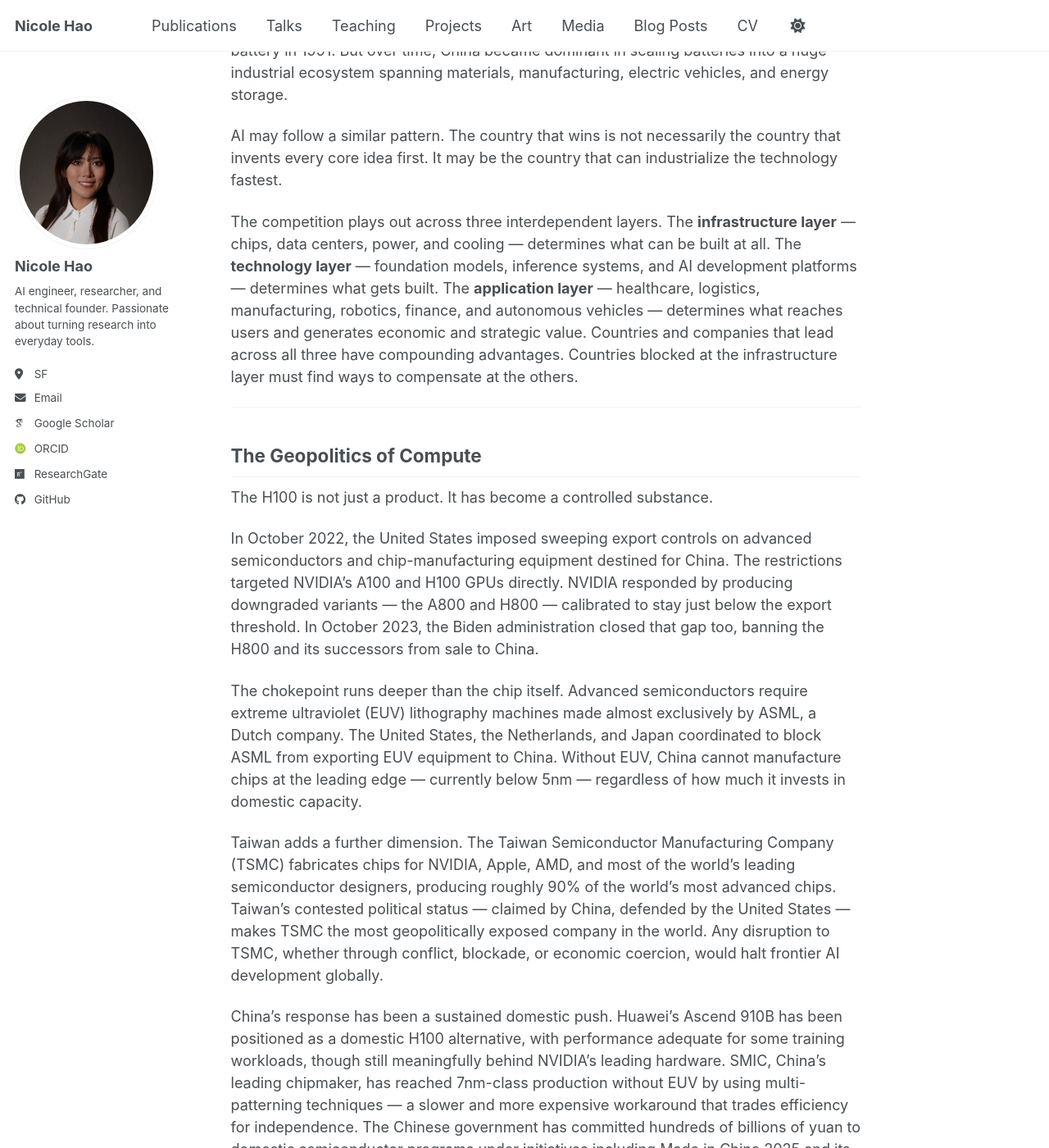
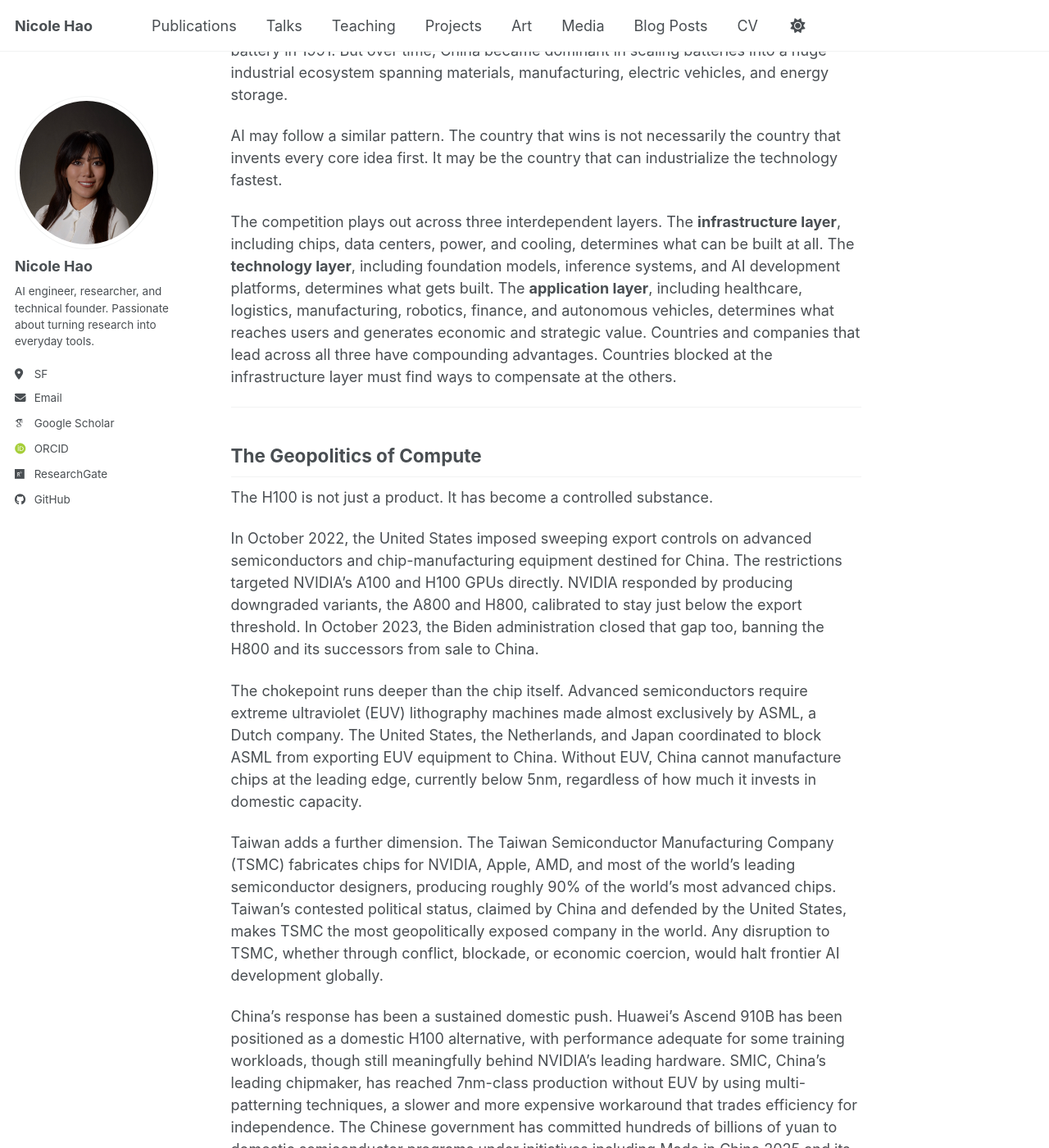
Before and after one commit to nicolehao34/nicolehao34.github.io, a Jekyll site: the page built from _posts/2026-04-27-compute-power-geopolitics-and-the-AI-race.md, in a window 1280 px wide and 1400 px high, scrolled down 4111 px. Shown: the whole window at 82% size. Built offline with Jekyll 4.4.1, drawn with Linux system fonts in a browser that asks for light colours; some web fonts are replaced; a script bundle is joined from its source files by our own code; library files that are not in the unit come from our copies; some of the changed text lies outside the part shown.

Commit message:
Remove em dashes from Compute Power blog post and rewrite for grammatical correctness

```diff
--- a/_posts/2026-04-27-compute-power-geopolitics-and-the-AI-race.md
+++ b/_posts/2026-04-27-compute-power-geopolitics-and-the-AI-race.md
@@ -3,11 +3,11 @@ layout: single
 title: "Compute Power, Geopolitics, and the AI Race"
 ---
 
-In the AI boom, the NVIDIA H100 has become more than a chip. It has become a symbol of power — and an instrument of geopolitics.
+In the AI boom, the NVIDIA H100 has become more than a chip. It has become a symbol of power and an instrument of geopolitics.
 
-A single H100 GPU can cost tens of thousands of dollars. In 2024, Elon Musk's xAI built Colossus, a supercomputer initially reported to run on 100,000 H100s to train Grok [1]. That image — rows of racks filled with elite chips — has come to represent the dominant belief of the AI era: whoever controls the most compute controls the future. The United States has taken that belief seriously enough to ban exports of H100s to China entirely.
+A single H100 GPU can cost tens of thousands of dollars. In 2024, Elon Musk's xAI built Colossus, a supercomputer initially reported to run on 100,000 H100s to train Grok [1]. That image of rows of racks filled with elite chips has come to represent the dominant belief of the AI era: whoever controls the most compute controls the future. The United States has taken that belief seriously enough to ban exports of H100s to China entirely.
 
-But is AI really just a compute war? Compute matters enormously — without it, you cannot train frontier models, serve billions of users, or run advanced reasoning systems at scale. But the history of AI shows that hardware alone does not decide the outcome. The real race spans hardware, algorithms, data, industrial deployment, and the geopolitical contest over who can access the tools to do any of it.
+But is AI really just a compute war? Compute matters enormously. Without it, you cannot train frontier models, serve billions of users, or run advanced reasoning systems at scale. But the history of AI shows that hardware alone does not decide the outcome. The real race spans hardware, algorithms, data, industrial deployment, and the geopolitical contest over who can access the tools to do any of it.
 
 ---
 
@@ -94,7 +94,7 @@ The analogy to lithium batteries is useful. The foundational science behind lith
 
 AI may follow a similar pattern. The country that wins is not necessarily the country that invents every core idea first. It may be the country that can industrialize the technology fastest.
 
-The competition plays out across three interdependent layers. The **infrastructure layer** — chips, data centers, power, and cooling — determines what can be built at all. The **technology layer** — foundation models, inference systems, and AI development platforms — determines what gets built. The **application layer** — healthcare, logistics, manufacturing, robotics, finance, and autonomous vehicles — determines what reaches users and generates economic and strategic value. Countries and companies that lead across all three have compounding advantages. Countries blocked at the infrastructure layer must find ways to compensate at the others.
+The competition plays out across three interdependent layers. The **infrastructure layer**, including chips, data centers, power, and cooling, determines what can be built at all. The **technology layer**, including foundation models, inference systems, and AI development platforms, determines what gets built. The **application layer**, including healthcare, logistics, manufacturing, robotics, finance, and autonomous vehicles, determines what reaches users and generates economic and strategic value. Countries and companies that lead across all three have compounding advantages. Countries blocked at the infrastructure layer must find ways to compensate at the others.
 
 ---
 
@@ -102,17 +102,17 @@ The competition plays out across three interdependent layers. The **infrastructu
 
 The H100 is not just a product. It has become a controlled substance.
 
-In October 2022, the United States imposed sweeping export controls on advanced semiconductors and chip-manufacturing equipment destined for China. The restrictions targeted NVIDIA's A100 and H100 GPUs directly. NVIDIA responded by producing downgraded variants — the A800 and H800 — calibrated to stay just below the export threshold. In October 2023, the Biden administration closed that gap too, banning the H800 and its successors from sale to China.
+In October 2022, the United States imposed sweeping export controls on advanced semiconductors and chip-manufacturing equipment destined for China. The restrictions targeted NVIDIA's A100 and H100 GPUs directly. NVIDIA responded by producing downgraded variants, the A800 and H800, calibrated to stay just below the export threshold. In October 2023, the Biden administration closed that gap too, banning the H800 and its successors from sale to China.
 
-The chokepoint runs deeper than the chip itself. Advanced semiconductors require extreme ultraviolet (EUV) lithography machines made almost exclusively by ASML, a Dutch company. The United States, the Netherlands, and Japan coordinated to block ASML from exporting EUV equipment to China. Without EUV, China cannot manufacture chips at the leading edge — currently below 5nm — regardless of how much it invests in domestic capacity.
+The chokepoint runs deeper than the chip itself. Advanced semiconductors require extreme ultraviolet (EUV) lithography machines made almost exclusively by ASML, a Dutch company. The United States, the Netherlands, and Japan coordinated to block ASML from exporting EUV equipment to China. Without EUV, China cannot manufacture chips at the leading edge, currently below 5nm, regardless of how much it invests in domestic capacity.
 
-Taiwan adds a further dimension. The Taiwan Semiconductor Manufacturing Company (TSMC) fabricates chips for NVIDIA, Apple, AMD, and most of the world's leading semiconductor designers, producing roughly 90% of the world's most advanced chips. Taiwan's contested political status — claimed by China, defended by the United States — makes TSMC the most geopolitically exposed company in the world. Any disruption to TSMC, whether through conflict, blockade, or economic coercion, would halt frontier AI development globally.
+Taiwan adds a further dimension. The Taiwan Semiconductor Manufacturing Company (TSMC) fabricates chips for NVIDIA, Apple, AMD, and most of the world's leading semiconductor designers, producing roughly 90% of the world's most advanced chips. Taiwan's contested political status, claimed by China and defended by the United States, makes TSMC the most geopolitically exposed company in the world. Any disruption to TSMC, whether through conflict, blockade, or economic coercion, would halt frontier AI development globally.
 
-China's response has been a sustained domestic push. Huawei's Ascend 910B has been positioned as a domestic H100 alternative, with performance adequate for some training workloads, though still meaningfully behind NVIDIA's leading hardware. SMIC, China's leading chipmaker, has reached 7nm-class production without EUV by using multi-patterning techniques — a slower and more expensive workaround that trades efficiency for independence. The Chinese government has committed hundreds of billions of yuan to domestic semiconductor programs under initiatives including Made in China 2025 and its successors.
+China's response has been a sustained domestic push. Huawei's Ascend 910B has been positioned as a domestic H100 alternative, with performance adequate for some training workloads, though still meaningfully behind NVIDIA's leading hardware. SMIC, China's leading chipmaker, has reached 7nm-class production without EUV by using multi-patterning techniques, a slower and more expensive workaround that trades efficiency for independence. The Chinese government has committed hundreds of billions of yuan to domestic semiconductor programs under initiatives including Made in China 2025 and its successors.
 
 None of this closes the gap quickly. But the strategic logic is clear: China is building enough redundancy to remain competitive even if cut off from the leading edge of the global supply chain. Whether it succeeds depends on how fast algorithmic efficiency improves, how much the next wave of AI relies on raw training compute versus data and deployment, and whether the export control regime holds across successive administrations.
 
-The export controls are ultimately a bet that compute superiority translates to AI superiority — the same bet this article questions. If efficiency keeps compounding, the chip war may prove to be fighting the last battle.
+The export controls are ultimately a bet that compute superiority translates to AI superiority, the same bet this article questions. If efficiency keeps compounding, the chip war may prove to be fighting the last battle.
 
 ---
 
```
